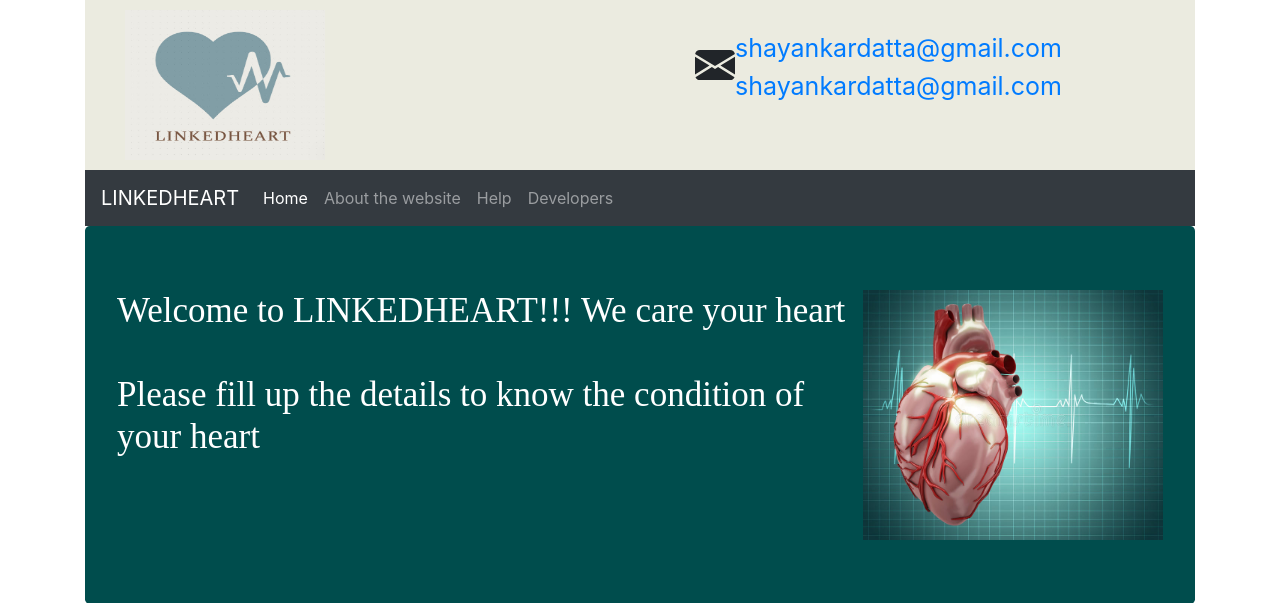
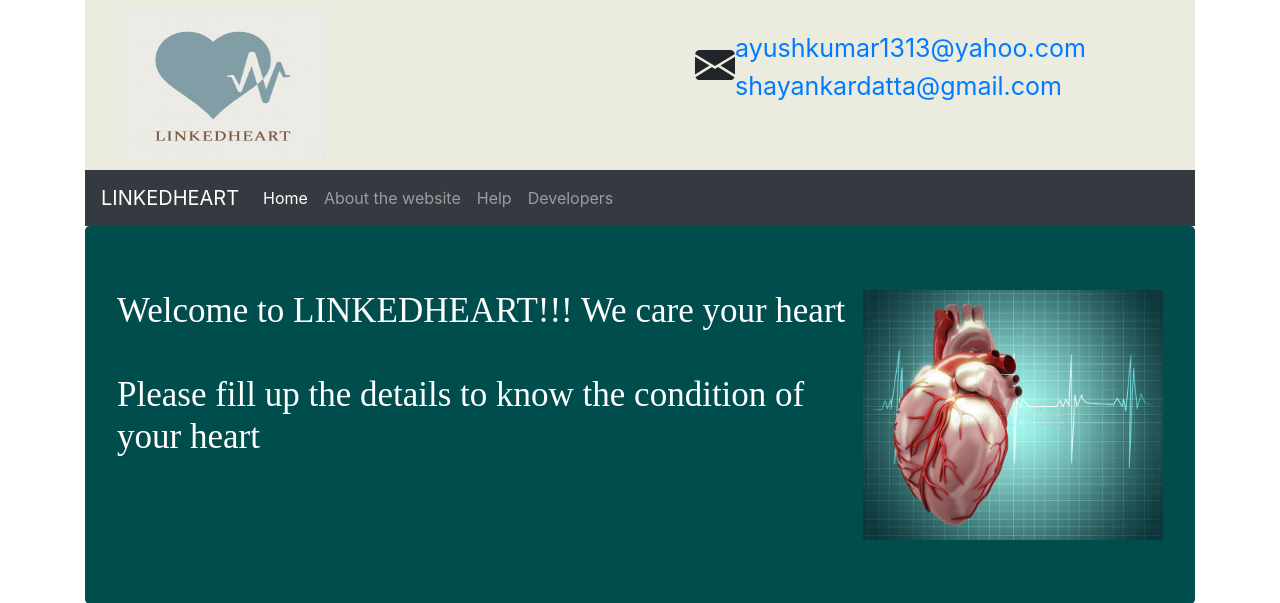
Before and after one commit to ShayankarDatta/project, a Flask app: page / in a window 1280 px wide. Shown: the top 603 px of the page. Run offline with Flask 2, Linux system fonts and the light colour scheme; parts of the project's set-up code (start-up, migrations or seed data) failed here and were passed over; some libraries are stand-ins or nearby versions; some web fonts are replaced.

Commit message:
Update index.html

```diff
--- a/templates/index.html
+++ b/templates/index.html
@@ -20,7 +20,7 @@
 		<div class="dii">
 			<img id="i" src="../static/logo.jpeg"> <span> </span>              <div class="di"><svg xmlns="http://www.w3.org/2000/svg" width="40" height="40" fill="currentColor" class="bi bi-envelope-fill" viewBox="0 0 16 16">
   <path d="M.05 3.555A2 2 0 0 1 2 2h12a2 2 0 0 1 1.95 1.555L8 8.414.05 3.555zM0 4.697v7.104l5.803-3.558L0 4.697zM6.761 8.83l-6.57 4.027A2 2 0 0 0 2 14h12a2 2 0 0 0 1.808-1.144l-6.57-4.027L8 9.586l-1.239-.757zm3.436-.586L16 11.801V4.697l-5.803 3.546z"/></div>
-</svg><div class="d"><a href="shayankardatta@gmail.com">shayankardatta@gmail.com</a><br><a href="shayankardatta@gmail.com">shayankardatta@gmail.com</a></div>
+</svg><div class="d"><a href="mailto: ayushkumar1313@yahoo.com">ayushkumar1313@yahoo.com</a><br><a href="mailto: shayankardatta@gmail.com">shayankardatta@gmail.com</a></div>
 		</div>
 
 		<!-- navbar start -->
@@ -153,6 +153,5 @@
 	</form>
 </div>
 
-
 </body>
 </html>
```
